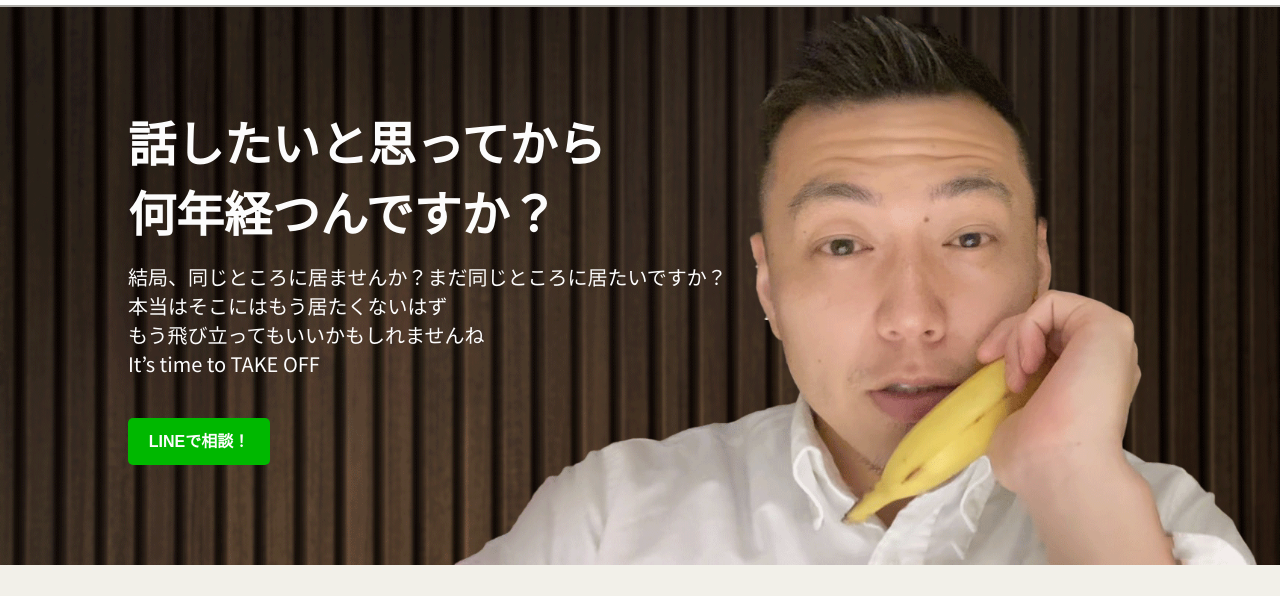
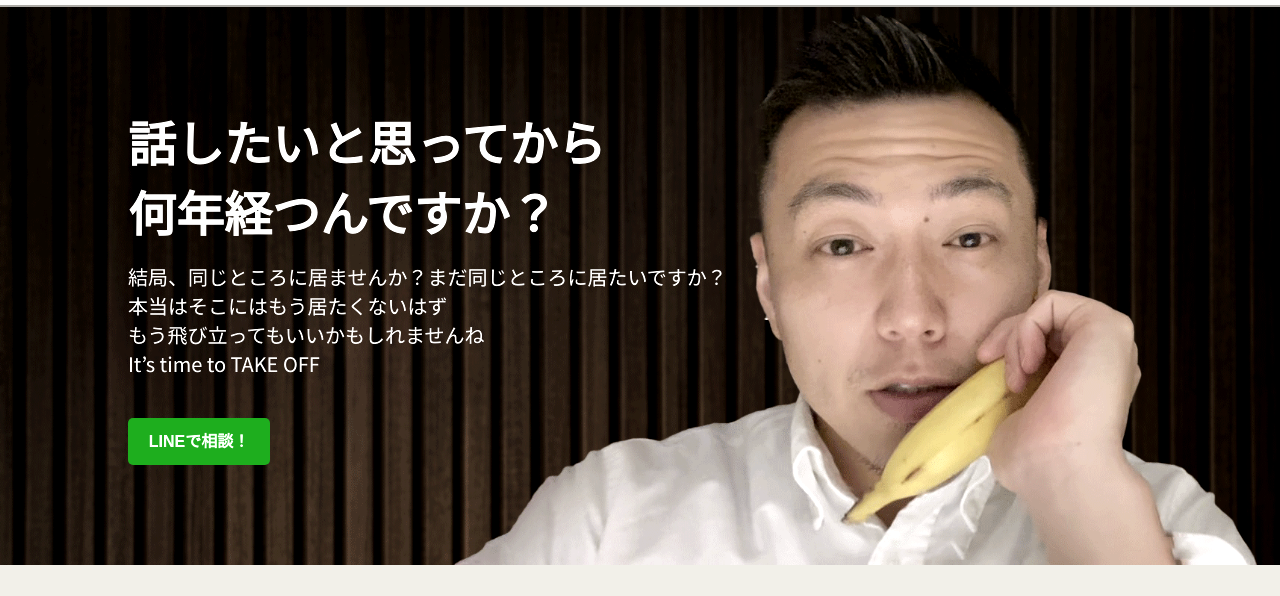
Before and after one commit to Sho8000/Client-s-Detox-English-Conversation, a website with bundled scripts: page index.html in a window 1280 px wide. Shown: the part 135-731 px from the top of the page. Built offline with nearby package versions, Linux system fonts and the light colour scheme; grey boxes are pictures that could not be loaded.

Commit message:
add filter to heroMain backgrouondImg

```diff
--- a/sass/index.scss
+++ b/sass/index.scss
@@ -61,6 +61,9 @@ main{
   main{
     #heroSection{
       height: 560px !important;
+      .heroMain{
+        filter: grayscale(40%) contrast(130%);
+      }
       .IndexPage__hero{
         .IndexPage__hero__container{
           width: 80%;
```
Also changed, not shown: css/index.css, 1 other file.
